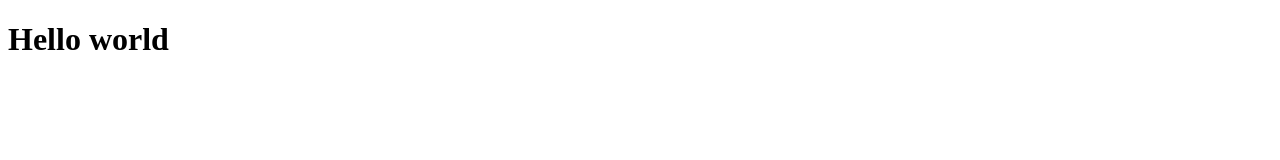
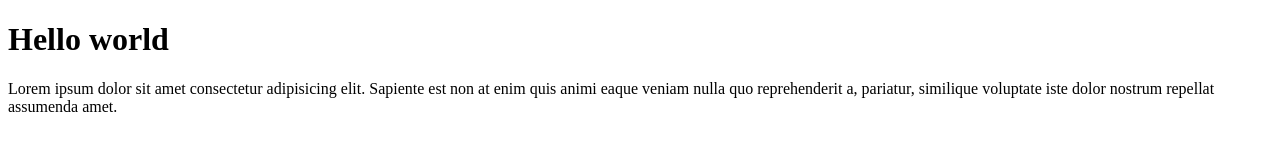
Before and after one commit to startupbrain/test, a plain HTML site: page index.html in a window 1280 px wide. Drawn offline with Linux system fonts and the light colour scheme.

Commit message:
add text

```diff
--- a/index.html
+++ b/index.html
@@ -8,5 +8,6 @@
 </head>
 <body>
     <h1>Hello world</h1>
+    <p>Lorem ipsum dolor sit amet consectetur adipisicing elit. Sapiente est non at enim quis animi eaque veniam nulla quo reprehenderit a, pariatur, similique voluptate iste dolor nostrum repellat assumenda amet.</p>
 </body>
 </html>
```
